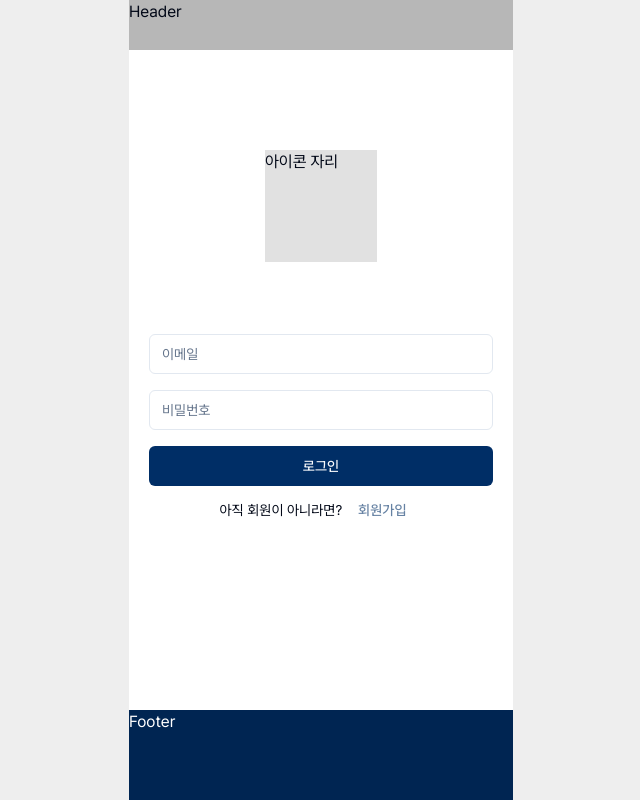
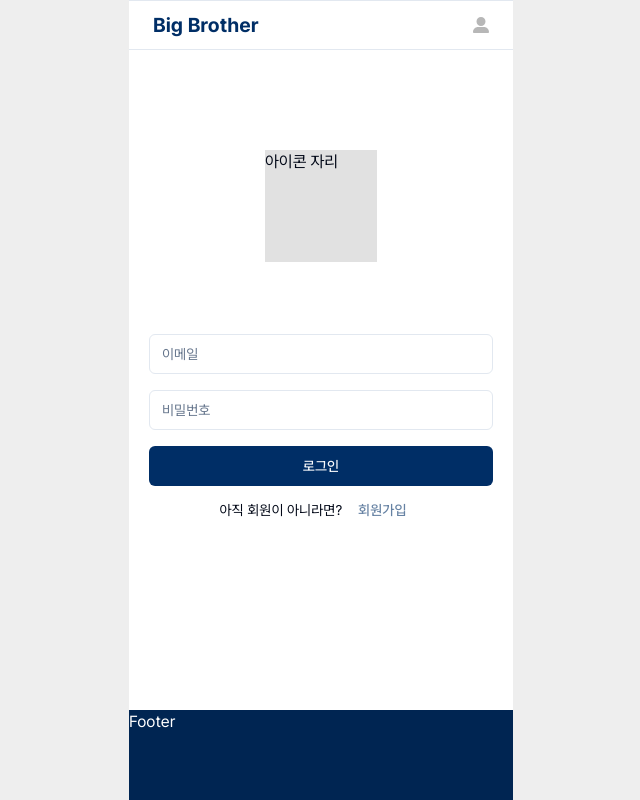
Before and after one commit to developthreefeet/big-brother-FE, a Next.js app: page /signIn in a window 1280 px wide. Shown: the whole page, without its empty margins (319-959 px from the left). Built offline with nearby package versions, Linux system fonts and the light colour scheme.

Commit message:
feature: header -> mainHeader 수정으로 인한 폴더구조 변경

```diff
--- a/src/app/layout.tsx
+++ b/src/app/layout.tsx
@@ -1,7 +1,7 @@
 import './globals.css';
 import localFont from 'next/font/local';
 import QueryProvider from './providers/QueryProvider';
-import Header from '@/widgets/Header';
+import MainHeader from '@/widgets/Header/MainHeader';
 import Footer from '@/widgets/Footer';
 
 const pretendard = localFont({
@@ -26,7 +26,7 @@ export default function RootLayout({
       <body className={pretendard.className}>
         <QueryProvider>
           <div className="w-96 mx-auto bg-white min-h-full flex flex-col">
-            <Header />
+            <MainHeader />
             <div className="p-5 flex-grow">{children}</div>
             <Footer />
           </div>
--- a/src/widgets/Header.tsx
+++ /dev/null
@@ -1,5 +0,0 @@
-const Header = () => {
-  return <div className="h-[50px] bg-gray-200">Header</div>;
-};
-
-export default Header;
--- /dev/null
+++ b/src/widgets/Header/MainHeader.tsx
@@ -0,0 +1,40 @@
+import { Button } from '@/shared/ui/ui/button';
+import {
+  TooltipProvider,
+  TooltipTrigger,
+  TooltipContent,
+  Tooltip,
+} from '@/shared/ui/ui/tooltip';
+import { FaUserLarge } from 'react-icons/fa6';
+
+const MainHeader = () => {
+  return (
+    <div className="h-[50px] bg-white top-0 border-y sticky z-10 flex justify-between items-center px-2">
+      <Button
+        variant="link"
+        className="text-xl font-bold text-blue-500 hover:no-underline"
+      >
+        Big Brother
+      </Button>
+      <TooltipProvider>
+        <Tooltip>
+          <TooltipTrigger asChild>
+            <Button variant="link">
+              {
+                <FaUserLarge
+                  size="16"
+                  className="text-gray-200 hover:opacity-50"
+                />
+              }
+            </Button>
+          </TooltipTrigger>
+          <TooltipContent className="relative -ml-5">
+            <p>마이페이지</p>
+          </TooltipContent>
+        </Tooltip>
+      </TooltipProvider>
+    </div>
+  );
+};
+
+export default MainHeader;
```
